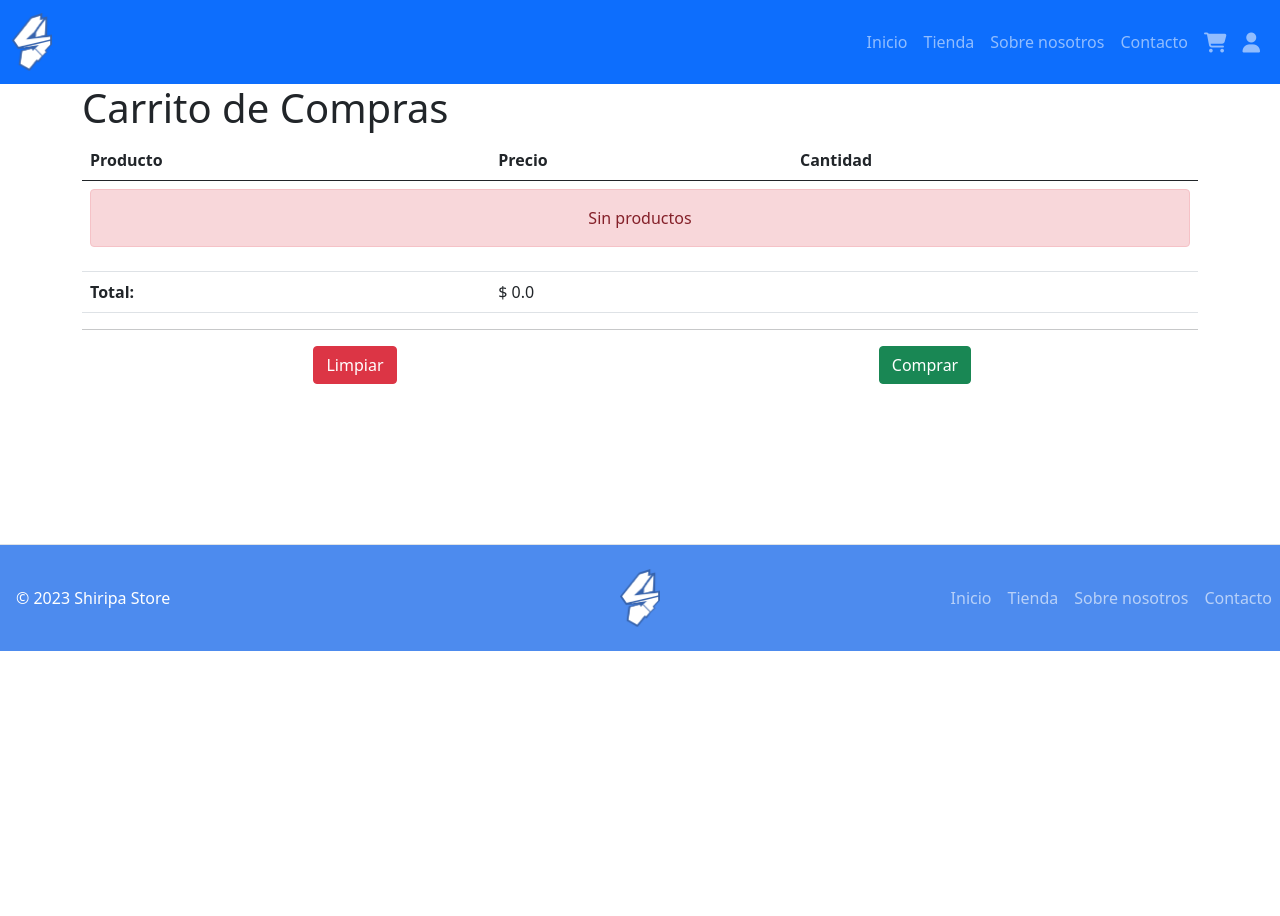
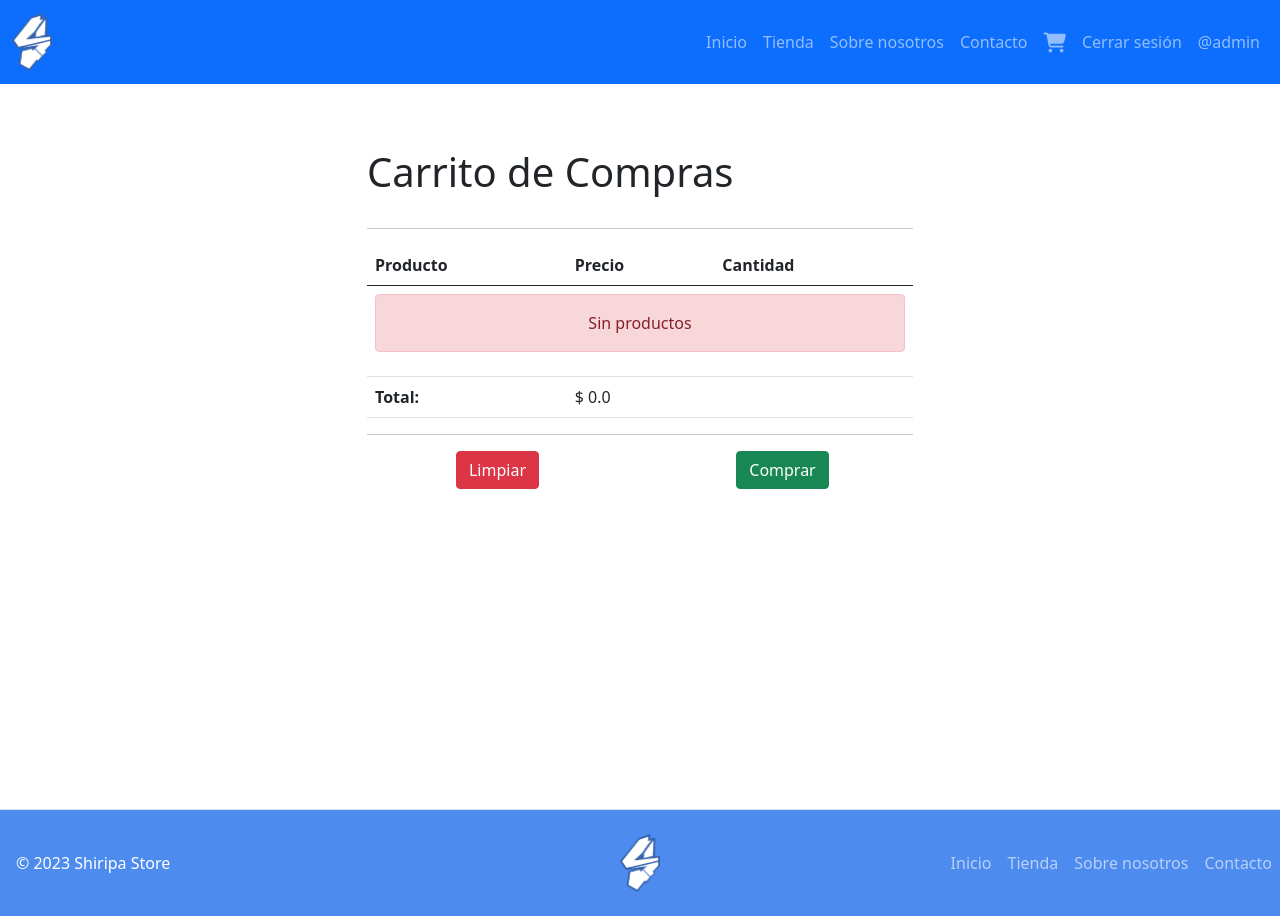
Before and after one commit to MiguelThomasGrupo10/shiripastore_final1, a Django app: page /carrito/ in a window 1280 px wide. Before the commit the page ends 651 px from the top, so only its background shows below. Run offline with Django 4.2, Linux system fonts and the light colour scheme; a user stored in the database is signed in; some libraries are stand-ins or nearby versions.

Commit message:
cambio en carrito apariencia

```diff
--- a/venta/templates/venta/carrito.html
+++ b/venta/templates/venta/carrito.html
@@ -1,27 +1,18 @@
 <!DOCTYPE html>
 <html lang="es">
+
 <head>
   <meta charset="UTF-8" />
   <meta http-equiv="X-UA-Compatible" content="IE=edge" />
   <meta name="viewport" content="width=device-width, initial-scale=1.0" />
-    <link
-      href="https://cdn.jsdelivr.net/npm/bootstrap@5.0.2/dist/css/bootstrap.min.css"
-      rel="stylesheet"
-      integrity="sha384-EVSTQN3/azprG1Anm3QDgpJLIm9Nao0Yz1ztcQTwFspd3yD65VohhpuuCOmLASjC"
-      crossorigin="anonymous"
-    />
-    <script
-      src="https://kit.fontawesome.com/9598d0e898.js"
-      crossorigin="anonymous"
-    ></script>
+  <link href="https://cdn.jsdelivr.net/npm/bootstrap@5.0.2/dist/css/bootstrap.min.css" rel="stylesheet"
+    integrity="sha384-EVSTQN3/azprG1Anm3QDgpJLIm9Nao0Yz1ztcQTwFspd3yD65VohhpuuCOmLASjC" crossorigin="anonymous" />
+  <script src="https://kit.fontawesome.com/9598d0e898.js" crossorigin="anonymous"></script>
   {% load static %}
-    <link
-      rel="stylesheet"
-      type="text/css"
-      href="{% static 'css/style.css' %}"
-    />
+  <link rel="stylesheet" type="text/css" href="{% static 'css/style.css' %}" />
   <title>Shiripa Store | Carrito</title>
 </head>
+
 <body>
   <section class="principal">
     <div class="menu">
@@ -60,21 +51,37 @@
                   <i class="fa-solid fa-cart-shopping fa-lg"></i>
                 </a>
               </li>
+
+              {% if user.is_authenticated %}
               <li class="nav-item">
-                  <a class="nav-link" href="../../../micuenta">
-                    <i class="fa-solid fa-user fa-lg"></i>
-                  </a>
+                <a class="nav-link" href="{% url 'logout' %}"
+                  >Cerrar sesión</a
+                >
               </li>
+              <li class="nav-item">
+                <a class="nav-link" href="../administrador"
+                  >@{{ user.username }}</a
+                >
+              </li>
+              {% else %}
+              <li class="nav-item">
+                <a class="nav-link" href="{% url 'login' %}"
+                  ><i class="fa-solid fa-user fa-lg"></i
+                ></a>
+              </li>
+              {% endif %}
             </ul>
           </div>
         </div>
       </nav>
     </div>
   </section>
-    <section class="carrito">
+  <section class="container">
 
-  <div class="container">
-    <h1>Carrito de Compras</h1>
+    <div class="row">
+      <div class="col-12 col-md-6 offset-3" style="padding-bottom: 20vh; padding-top: 8vh;">
+      <h1 style="padding-bottom: 2vh;">Carrito de Compras</h1>
+      <hr>
 
       <table class="table">
         <thead>
@@ -91,8 +98,10 @@
             <td>{{value.nombre}}</td>
             <td>{{value.acumulado}}</td>
             <td>{{value.cantidad}}</td>
-          <td><a href="{% url 'tiendaAdd' value.inventario_id %}" class="btn btn-outline-primary btn-sm">Agregar</a></td>
-          <td><a href="{% url 'tiendaSub' value.inventario_id %}" class="btn btn-outline-primary btn-sm">Restar</a></td>
+            <td><a href="{% url 'tiendaAdd' value.inventario_id %}" class="btn btn-outline-primary btn-sm">+</a>
+            </td>
+            <td><a href="{% url 'tiendaSub' value.inventario_id %}" class="btn btn-outline-primary btn-sm">-</a>
+            </td>
           </tr>
           {% endfor %}
           {% else %}
@@ -114,22 +123,14 @@
         <div class="col-6"><a href="#" class="btn btn-success">Comprar</a></div>
       </div>
     </div>
-
+  </section>
 
     <div class="">
-      <footer
-        class="d-flex flex-wrap justify-content-between align-items-center py-4 border-top"
-      >
+      <footer class="d-flex flex-wrap justify-content-between align-items-center py-4 border-top">
         <p class="col-md-4 mb-0 ps-3 fs-6 text-white">© 2023 Shiripa Store</p>
 
-        <a
-          href="/"
-          class="col-md-4 d-flex align-items-center justify-content-center mb-3 mb-md-0 me-md-auto"
-          ><img
-            class="logo"
-            src="{% static 'IMG/Logo_Borde_Azul.png' %}"
-            alt="logo"
-          />
+        <a href="/" class="col-md-4 d-flex align-items-center justify-content-center mb-3 mb-md-0 me-md-auto"><img
+            class="logo" src="{% static 'IMG/Logo_Borde_Azul.png' %}" alt="logo" />
         </a>
 
         <ul class="nav col-md-4 justify-content-end navbar-dark">
@@ -140,27 +141,19 @@
             <a href="../tienda" class="nav-link px-2 fs-6 footerlink">Tienda</a>
           </li>
           <li class="nav-item">
-            <a href="../nosotros" class="nav-link px-2 fs-6 footerlink"
-              >Sobre nosotros</a
-            >
+            <a href="../nosotros" class="nav-link px-2 fs-6 footerlink">Sobre nosotros</a>
           </li>
           <li class="nav-item">
-            <a href="../../../contacto" class="nav-link px-2 fs-6 footerlink"
-              >Contacto</a
-            >
+            <a href="../../../contacto" class="nav-link px-2 fs-6 footerlink">Contacto</a>
           </li>
         </ul>
       </footer>
     </div>
-    <script
-      src="https://code.jquery.com/jquery-3.6.4.min.js"
-      integrity="sha256-oP6HI9z1XaZNBrJURtCoUT5SUnxFr8s3BzRl+cbzUq8="
-      crossorigin="anonymous"
-    ></script>
-    <script
-      src="https://cdn.jsdelivr.net/npm/bootstrap@5.0.2/dist/js/bootstrap.bundle.min.js"
+    <script src="https://code.jquery.com/jquery-3.6.4.min.js"
+      integrity="sha256-oP6HI9z1XaZNBrJURtCoUT5SUnxFr8s3BzRl+cbzUq8=" crossorigin="anonymous"></script>
+    <script src="https://cdn.jsdelivr.net/npm/bootstrap@5.0.2/dist/js/bootstrap.bundle.min.js"
       integrity="sha384-MrcW6ZMFYlzcLA8Nl+NtUVF0sA7MsXsP1UyJoMp4YLEuNSfAP+JcXn/tWtIaxVXM"
-      crossorigin="anonymous"
-    ></script>
+      crossorigin="anonymous"></script>
 </body>
+
 </html>
```
Also changed, not shown: db.sqlite3. Lines whose indentation alone changed are shown as unchanged.
